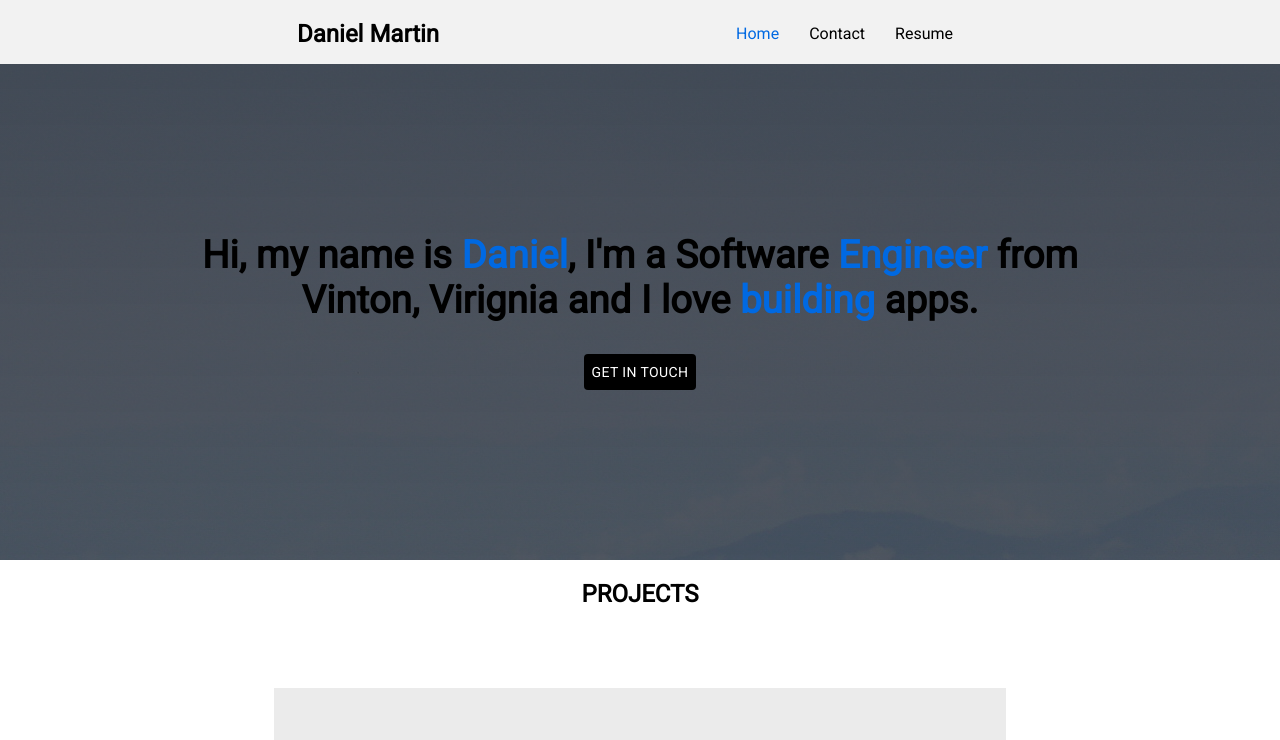
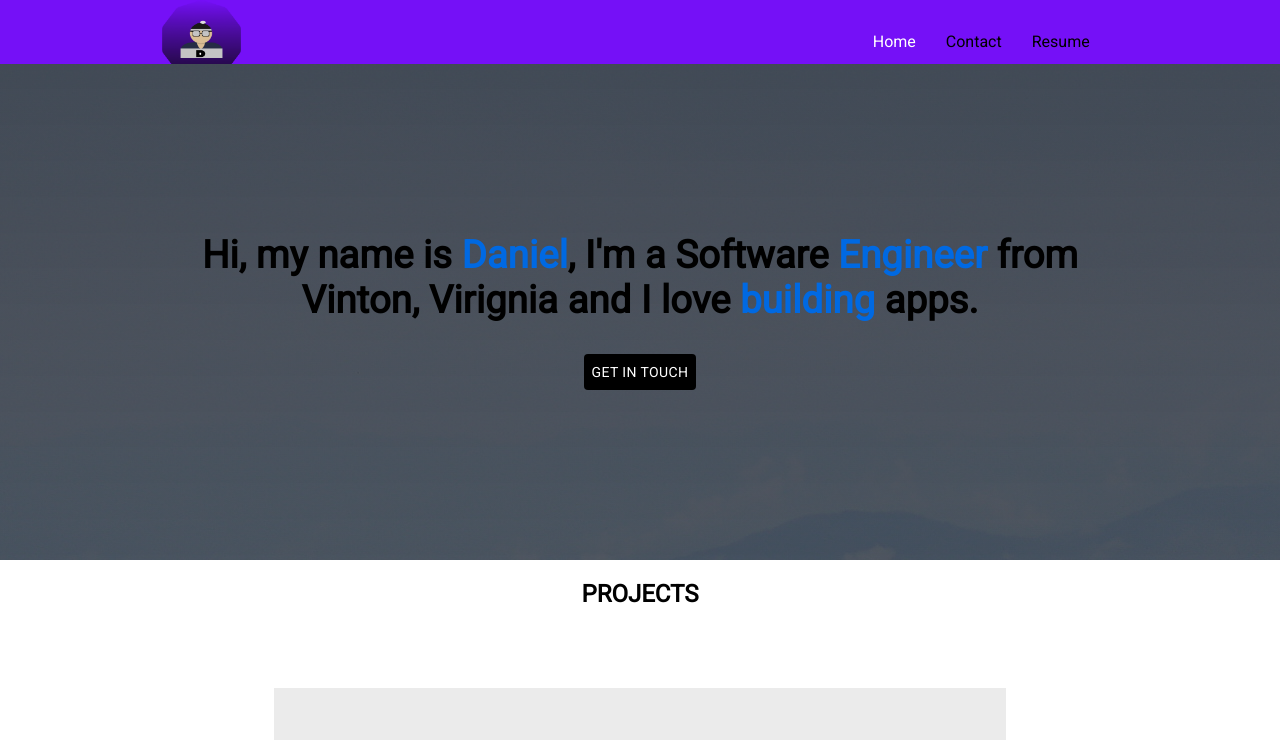
Before and after one commit to ohfr/Portfolio, a React (Create React App) app in the folder portfolio/: page / in a window 1280 px wide. Shown: the top 740 px of the page. Built offline with nearby package versions, Linux system fonts and the light colour scheme; a web font is replaced by a local one.

Commit message:
changed styling

```diff
--- a/portfolio/public/index.html
+++ b/portfolio/public/index.html
@@ -2,14 +2,14 @@
 <html lang="en">
   <head>
     <meta charset="utf-8" />
-    <link rel="shortcut icon" href="%PUBLIC_URL%/favicon.ico" />
+    <link rel="shortcut icon" href="Component 8.png" />
     <meta name="viewport" content="width=device-width, initial-scale=1" />
     <meta name="theme-color" content="#000000" />
     <meta
       name="description"
       content="Web site created using create-react-app"
     />
-    <link rel="apple-touch-icon" href="logo192.png" />
+    <link rel="apple-touch-icon" href="Component 8.png" />
     <!--
       manifest.json provides metadata used when your web app is installed on a
       user's mobile device or desktop. See https://developers.google.com/web/fundamentals/web-app-manifest/
--- a/portfolio/src/Components/Projects.js
+++ b/portfolio/src/Components/Projects.js
@@ -207,34 +207,42 @@ const useStyles = makeStyles({
     },
     buttonOverylay: {
         zIndex: '3',
-        border: '2px solid #0069e2',
-        borderRadius: '5px',
+        // border: '2px solid #0069e2',
+        borderRadius: '25px',
         position: 'absolute',
-        padding: '3px 22px',
+        padding: '10px 40px',
         fontSize: '1.6rem',
         color: 'white',
         top: '45%',
         left: '25%',
+        background: 'linear-gradient(261.5deg, #0066DB -98.62%, #0066DB -64.07%, rgba(27, 110, 218, 0.868826) 33.31%, rgba(50, 117, 217, 0.762918) 102.42%)',
         textDecoration: 'none',
         transition: 'transform 1s',
         '&:hover': {
             transform: 'translate(10%, -25%)',
+            background: 'linear-gradient(268.02deg, #1E5CA3 0.88%, rgba(27, 110, 218, 0.868826) 104.8%, rgba(50, 117, 217, 0.762918) 105.11%)',
+            color: 'white',
         }
     },
     buttonOverylay2: {
         zIndex: '3',
-        border: '2px solid #0069e2',
-        borderRadius: '5px',
+        // border: '2px solid #0069e2',
+        borderRadius: '25px',
         position: 'absolute',
-        padding: '3px 22px',
+        padding: '10px 40px',
         fontSize: '1.6rem',
         color: 'white',
         top: '45%',
         right: '25%',
         textDecoration: 'none',
+        background: 'linear-gradient(261.5deg, #0066DB -98.62%, #0066DB -64.07%, rgba(27, 110, 218, 0.868826) 33.31%, rgba(50, 117, 217, 0.762918) 102.42%)',
+
         transition: 'transform 1s',
         '&:hover': {
             transform: 'translate(10%, -25%)',
+            background: 'linear-gradient(268.02deg, #1E5CA3 0.88%, rgba(27, 110, 218, 0.868826) 104.8%, rgba(50, 117, 217, 0.762918) 105.11%)',
+            color: 'white',
+
         },
 
     },
--- a/portfolio/src/Components/SideNav.js
+++ b/portfolio/src/Components/SideNav.js
@@ -17,7 +17,7 @@ const useStyles = makeStyles({
     color: 'black',
     alignItems: 'center',
     justifyContent: 'space-evenly',
-    background: '#F2F2F2',
+    backgroundColor: '#7510f7',
     height: '8vh',
     overflow: 'hidden',
     zIndex: '99'
@@ -31,10 +31,10 @@ const useStyles = makeStyles({
     color: 'black',
     marginRight: '30px',
     '&:hover': {
-      color: '#0069e2'
+      color: 'white'
     },
     active: {
-      color: '#0069e2',
+      color: '#7510F7',
     }
   },
   menu: {
@@ -54,7 +54,12 @@ const useStyles = makeStyles({
     background: '#F2F2F2',
     justifyContent: 'space-around',
   },
-
+  img: {
+    width: '15%',
+  },
+  mobileImg: {
+    width: '10%',
+  }
 
 })
 
@@ -89,7 +94,7 @@ const [width, setWidth] = useState(window.innerWidth);
   if (width < 1000) {
     return (
       <div className={classes.mobile}>
-        <h1>Daniel Martin</h1>
+          <img className={classes.mobileImg} src={require('../Assets/Component 8.png')} />
       <MenuIcon onClick={handleClick}  fontSize="large" ref={el => menuIcon = el} />
        <Menu
         anchorEl={anchorEl}
@@ -97,7 +102,7 @@ const [width, setWidth] = useState(window.innerWidth);
         open={Boolean(anchorEl)}
         onClose={handleClose}
       >
-        <NavLink activeStyle={{color: '#0069e2'}} exact to="/"className={classes.link}><MenuItem onClick={handleClose}>Home</MenuItem></NavLink>
+        <NavLink activeStyle={{color: '#7510F7'}} exact to="/"className={classes.link}><MenuItem onClick={handleClose}>Home</MenuItem></NavLink>
         {/* <NavLink activeStyle={{color: '#0069e2'}} to="/About" className={classes.link}><MenuItem onClick={handleClose}>About</MenuItem></NavLink> */}
         <a href="mailto:danielmartin1205@gmail.com" target="_blank" className={classes.link}><MenuItem onClick={handleClose}>Contact</MenuItem></a>
         <a className={classes.link} href="https://docs.google.com/document/d/1qUfIOe7l0zUtmvlZt4e4P0Titj1E61VXMtQCq8gbNd4/edit?usp=sharing"><MenuItem onClick={handleClose}>Resume</MenuItem></a>
@@ -111,10 +116,10 @@ const [width, setWidth] = useState(window.innerWidth);
     <div className={classes.menu}>
       <nav className={classes.nav}>
         <div>
-          <h1>Daniel Martin</h1>
+          <img className={classes.img} src={require('../Assets/Component 8.png')} />
         </div>
         <div className={classes.links}>
-          <NavLink activeStyle={{color: '#0069e2'}} className={classes.link} exact to="/">Home</NavLink>
+          <NavLink activeStyle={{color: 'white'}} className={classes.link} exact to="/">Home</NavLink>
           {/* <NavLink activeStyle={{color: '#0069e2'}} className={classes.link} to="/About">About</NavLink> */}
           <a href="mailto:danielmartin1205@gmail.com" target="_blank" className={classes.link} to="/Contact">Contact</a>
           <a className={classes.link} target="_blank" href="https://docs.google.com/document/d/1qUfIOe7l0zUtmvlZt4e4P0Titj1E61VXMtQCq8gbNd4/edit?usp=sharing">Resume</a>
```
Also changed, not shown: portfolio/public/Component 8.png (added), portfolio/src/Assets/Component 8.png (added).
